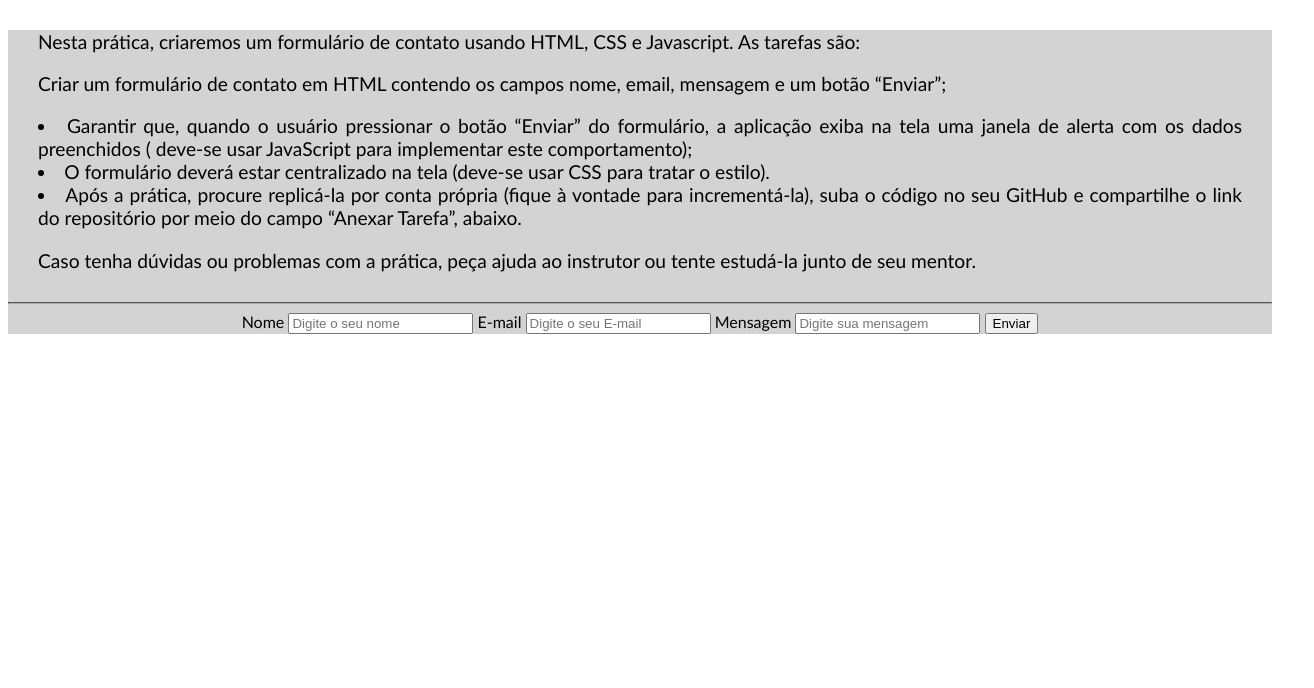
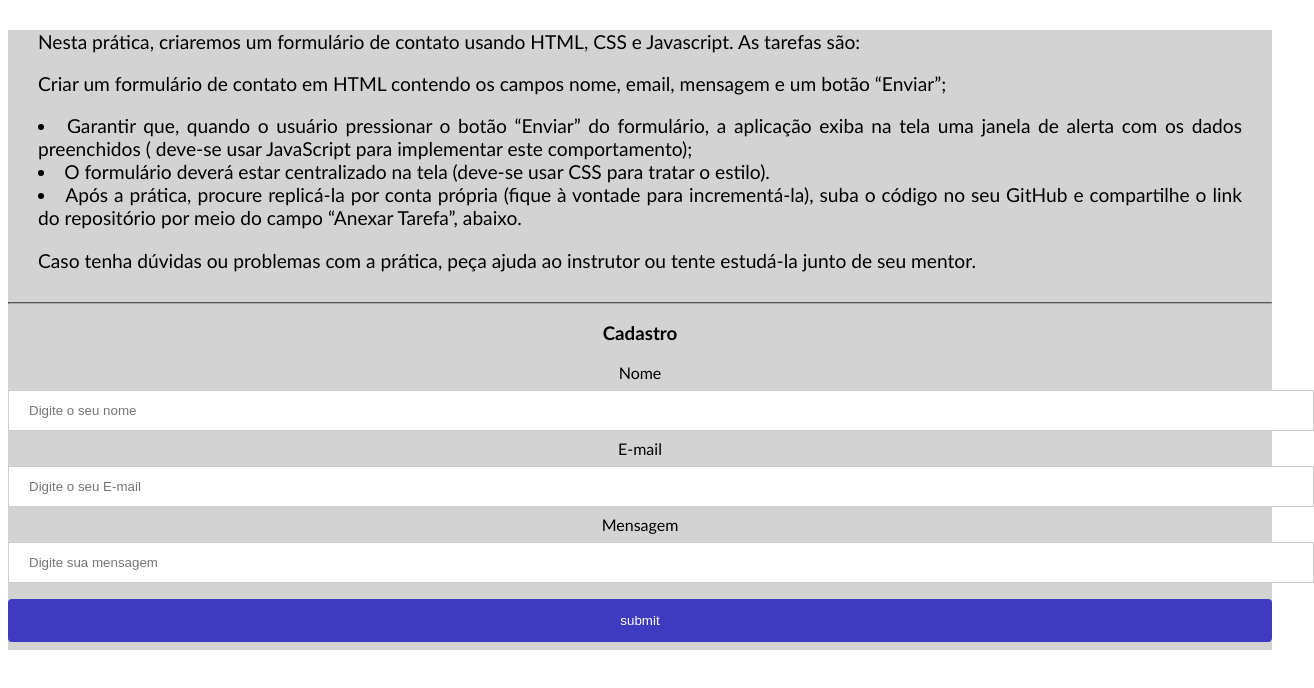
Before and after one commit to mvgouvea/projetos-awari, a plain HTML site: page exercicio03/index.html in a window 1280 px wide. Shown: the whole page, 1314 px wide, since content can reach past the window. Drawn offline with nearby package versions, Linux system fonts and the light colour scheme.

Commit message:
Atualizado a propriedade do botao

```diff
--- a/exercicio03/index.html
+++ b/exercicio03/index.html
@@ -28,6 +28,7 @@
     <hr>
 
     <form action="">
+        <h3>Cadastro</h3>
         <div class="Formulario">
             <label class="form" for="name">Nome</label>
             <input type="text" id="name" required placeholder="Digite o seu nome">
@@ -38,7 +39,7 @@
             <label for="msg">Mensagem</label>
             <input type="text" name="msg" id="msg" required placeholder="Digite sua mensagem">
 
-            <button  >Enviar</button>
+            <input type="submit" value="submit">
         </div>
     </form>
 
--- a/exercicio03/sytle.css
+++ b/exercicio03/sytle.css
@@ -13,10 +13,26 @@ hr{
     border-color: #aaa;
 }
 
-.formulario{
-    font-size: 15px;
+
+input[type=text] {
+  width: 100%;
+  padding: 12px 20px;
+  margin: 8px 0;
+  display: inline-block;
+  border: 1px solid #ccc;
 }
 
-.input{
+input[type=submit]{
+    width: 100%;
+    background-color: #3d3bc0;
+    color: white;
+    padding: 14px 20px;
+    margin: 8px 0;
+    border: none;
+    border-radius: 4px;
+    cursor: pointer;
+}
 
+input[type=submit]:hover {
+    background-color: #1b8294;
 }
```
